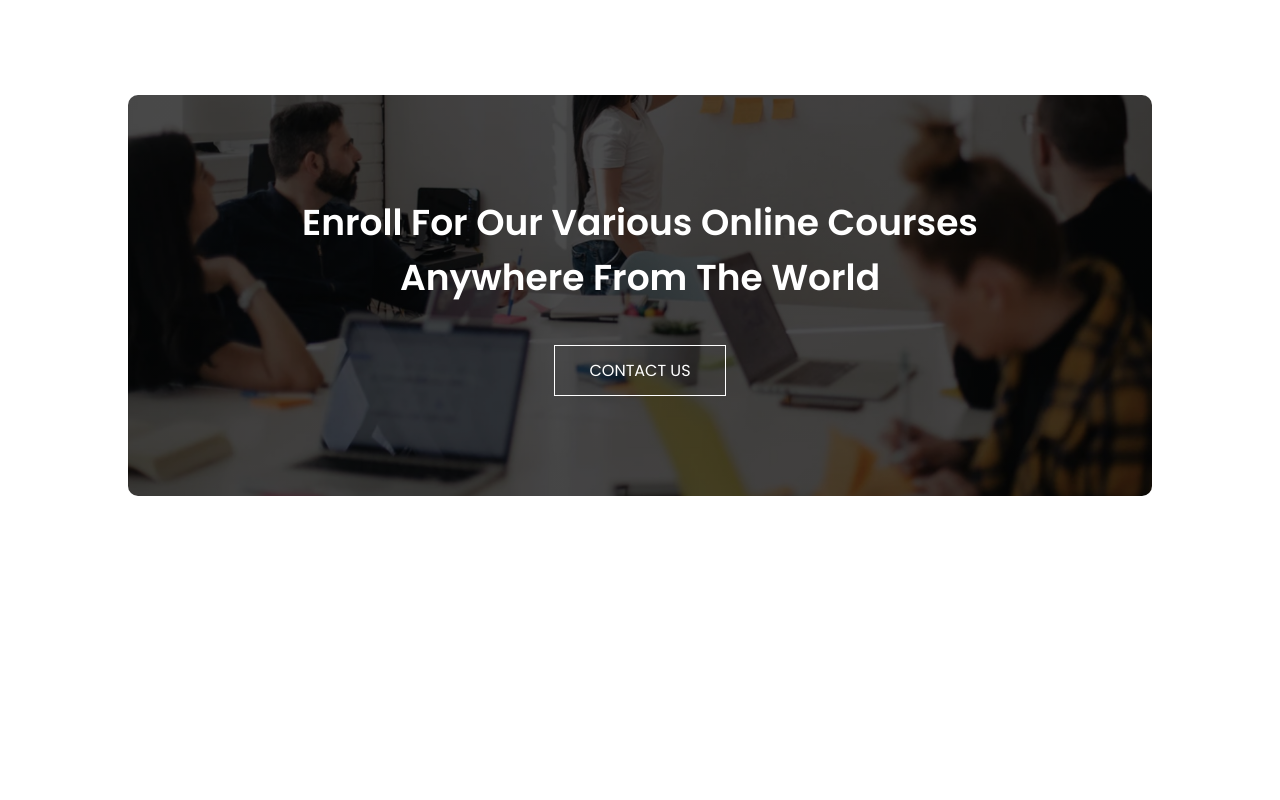
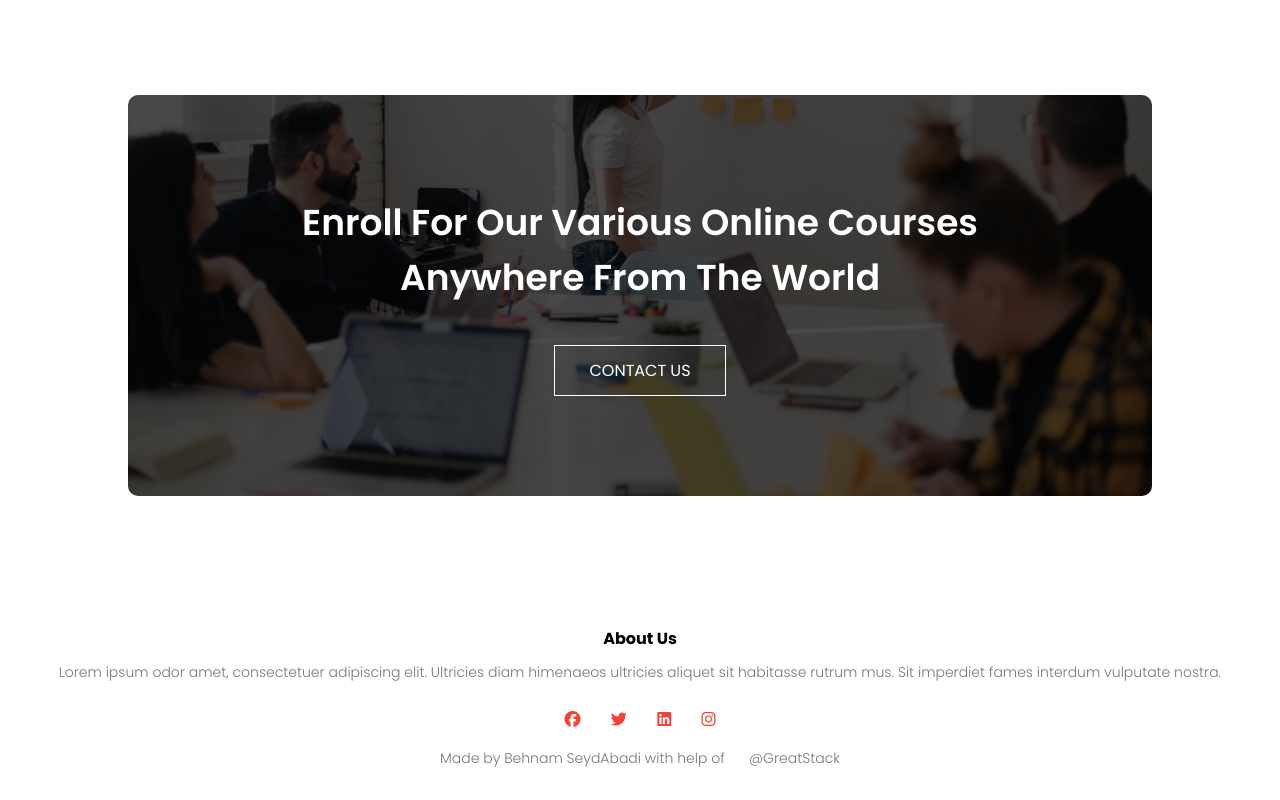
Before and after one commit to BehnamSeydAbadi/Edufold, a plain HTML site: page index.html in a window 1280 px wide. Shown: the part 3240-4040 px from the top of the page. Before the commit the page ends 3836 px from the top, so only its background shows below. Drawn offline with Linux system fonts and the light colour scheme.

Commit message:
Implement footer with its style

```diff
--- a/index.html
+++ b/index.html
@@ -164,6 +164,22 @@
 
     <!-- Call to action - End -->
 
+    <!-- Footer - Begin -->
+    <section class="footer">
+        <h4>About Us</h4>
+        <p>Lorem ipsum odor amet, consectetuer adipiscing elit. Ultricies diam himenaeos ultricies aliquet
+            sit habitasse rutrum mus. Sit imperdiet fames interdum vulputate nostra.</p>
+        <div class="icons">
+            <i class="fa-brands fa-facebook"></i>
+            <i class="fa-brands fa-twitter"></i>
+            <i class="fa-brands fa-linkedin"></i>
+            <i class="fa-brands fa-instagram"></i>
+        </div>
+        <span>Made by Behnam SeydAbadi with help of</span>
+        <a href="https://www.youtube.com/@GreatStackDev">@GreatStack</a>
+    </section>
+    <!-- Footer - End -->
+
 
     <!-- Toggle menu logic - Begin -->
     <script>
--- a/style.css
+++ b/style.css
@@ -691,3 +691,63 @@ h3 {
 }
 
 /*------ Call to action - End ------*/
+
+
+/*------ Footer - Begin ------*/
+
+.footer {
+   width: 100%;
+   text-align: center;
+   padding: 30px 0;
+}
+
+.footer:h4 {
+   margin-bottom: 25px;
+   margin-top: 20px;
+   font-weight: 600;
+}
+
+.footer span {
+   /* Sets the text color to a light gray */
+   color: #777;
+
+   /* Sets the font size to 14 pixels */
+   font-size: 14px;
+
+   /* Sets the font weight to light */
+   font-weight: 300;
+
+   /* Sets the line height to 22 pixels for better readability */
+   line-height: 22px;
+
+   /* Adds 10 pixels of padding around the paragraph */
+   padding: 10px;
+}
+
+.footer a {
+   text-decoration: none;
+
+   /* Sets the text color to a light gray */
+   color: #777;
+
+   /* Sets the font size to 14 pixels */
+   font-size: 14px;
+
+   /* Sets the font weight to light */
+   font-weight: 300;
+
+   /* Sets the line height to 22 pixels for better readability */
+   line-height: 22px;
+
+   /* Adds 10 pixels of padding around the paragraph */
+   padding: 10px;
+}
+
+.icons .fa-brands {
+   color: var(--red-color);
+   margin: 0 13px;
+   cursor: pointer;
+   padding: 18px 0;
+}
+
+/*------ Footer - End ------*/
```
